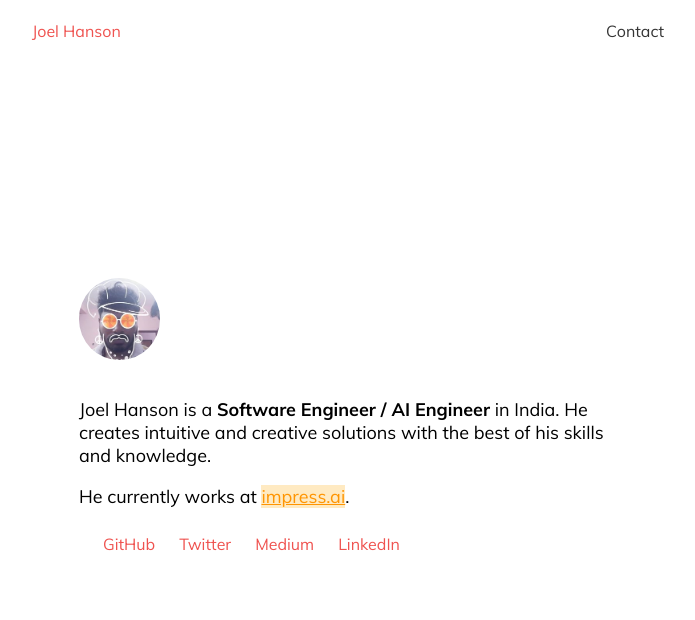
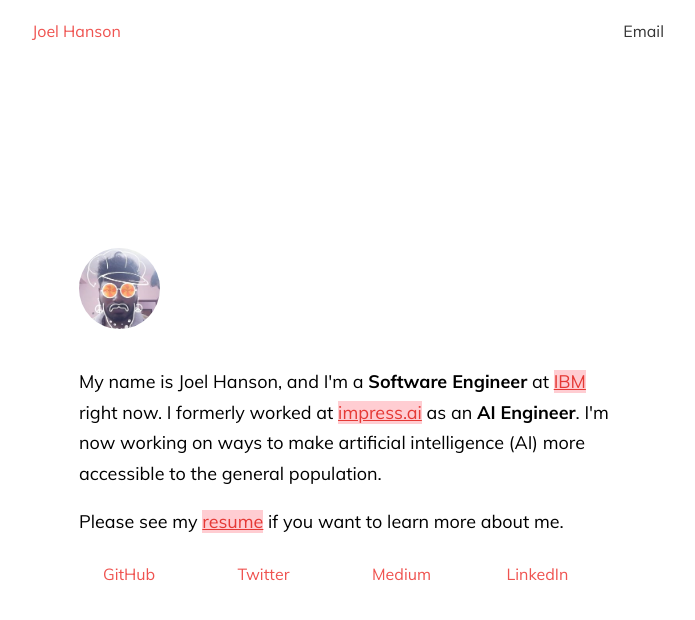
Before and after one commit to Joel-hanson/joel-hanson.github.io, a Next.js app: page / in a window 1280 px wide. Shown: the top 620 px of the page, without its empty margins (292-987 px from the left). Built offline with nearby package versions, Linux system fonts and the light colour scheme.

Commit message:
Latest job and resume file updates

```diff
--- a/components/SocialLinks.tsx
+++ b/components/SocialLinks.tsx
@@ -1,6 +1,19 @@
 import * as React from "react";
 import { SocialLinksInterface } from "../interfaces";
 
+const convertHex = (hexCode: string, opacity: number) => {
+    var hex = hexCode.replace('#', '');
+
+    if (hex.length === 3) {
+        hex = hex[0] + hex[0] + hex[1] + hex[1] + hex[2] + hex[2];
+    }
+
+    var r = parseInt(hex.substring(0, 2), 16),
+        g = parseInt(hex.substring(2, 4), 16),
+        b = parseInt(hex.substring(4, 6), 16);
+
+    return 'rgba(' + r + ',' + g + ',' + b + ',' + opacity / 100 + ')';
+}
 
 const SocialLink: React.FunctionComponent<SocialLinksInterface> = ({
     name,
@@ -14,9 +27,11 @@ const SocialLink: React.FunctionComponent<SocialLinksInterface> = ({
         a {
             margin-left: ${index == 0 ? "" : "1.5rem"};
             color: #ef5350;
+            flex-grow: 1;
+            flex-basis: 0;
         }
         a:hover {
-            color: ${hoverColor};
+            color: ${convertHex(hoverColor, 80)};
         }
     `}</style>
     </>
--- a/pages/index.tsx
+++ b/pages/index.tsx
@@ -21,14 +21,20 @@ const IndexPage: React.FunctionComponent = () => (
         </div>
         <div className="center-layout-text">
           <p className="main-text">
-            Joel Hanson is a <b>Software Engineer / AI Engineer</b> in India. He creates intuitive and creative solutions with the best of his skills and knowledge.
+          My name is Joel Hanson, and I'm a <b>Software Engineer</b> at {" "}
+            <Anchor link="https://ibm.com" color="#0f62fe" background="#82cfff">
+            IBM
+            </Anchor>
+            {" "}right now.
+            I formerly worked at <Anchor link="https://impress.ai" color="#ff9502" background="#ffeac2">
+              impress.ai
+            </Anchor> as an <b>AI Engineer</b>. I'm now working on ways to make artificial intelligence (AI) more accessible to the general population.
           </p>
-          <p className="main-text">
-            He currently works at {" "}
-            <Anchor link="https://impress.ai" color="#ff9502" background="#ffeac2">
-              impress.ai
-            </Anchor>.
-          </p>
+
+            <p className="main-text">Please see my <Anchor link="/files/Profile.pdf" color="#E53935" background="#FFCDD2">
+              resume
+            </Anchor> if you want to learn more about me.
+            </p>
         </div>
         <div className="center-layout-link-container">
           {
--- a/styles/global.js
+++ b/styles/global.js
@@ -22,6 +22,7 @@ export default css.global`
   .main-text {
     font-size: var(--font-m);
     animation: .8s ease-in-out 0s 1 slideInFromLeft;
+    line-height: 1.7;
   }
   .name-text {
     font-size: 3rem;
--- a/utils/data.ts
+++ b/utils/data.ts
@@ -10,7 +10,7 @@ export const navItems: NavDetailInterface[] = [
   { navTitle: "Joel Hanson", navLink: "/", navPosition: "left" },
   // { navTitle: "Work", navLink: "/work", navPosition: "right" },
   // { navTitle: "Blogs", navLink: "/blogs", navPosition: "right" },
-  { navTitle: "Contact", navLink: "/contact", navPosition: "right" },
+  { navTitle: "Email", navLink: "/contact", navPosition: "right" },
 ];
 
 export const timelineItems: PitstopInterface[] = [
@@ -140,6 +140,11 @@ export const socialItems: SocialLinksInterface[] = [
     "link": "https://linkedin.com/in/joel-hanson/",
     "hoverColor": "#2867B2"
   },
+  // {
+  //   "name": "Resume",
+  //   "link": "/files/Profile.pdf",
+  //   "hoverColor": "#2867B2"
+  // },
 ];
 
 export const MyEmail: string = "joel" + "hanson025" + "[at]" + "gmail.com";
```
Also changed, not shown: package.json (+18 -18 lines), next-env.d.ts, 2 other files (tests, documents, lock files or other folders).
